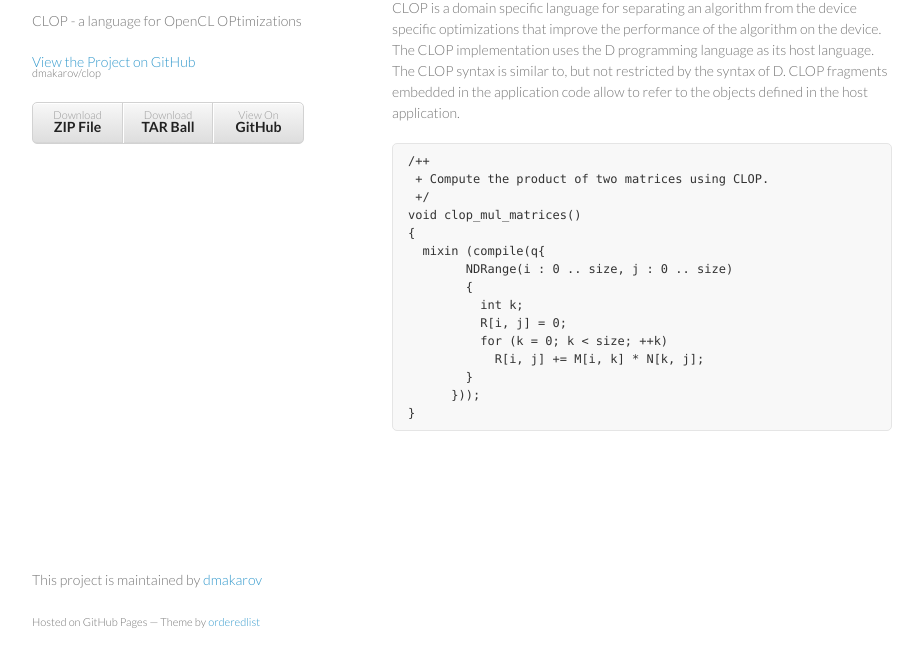
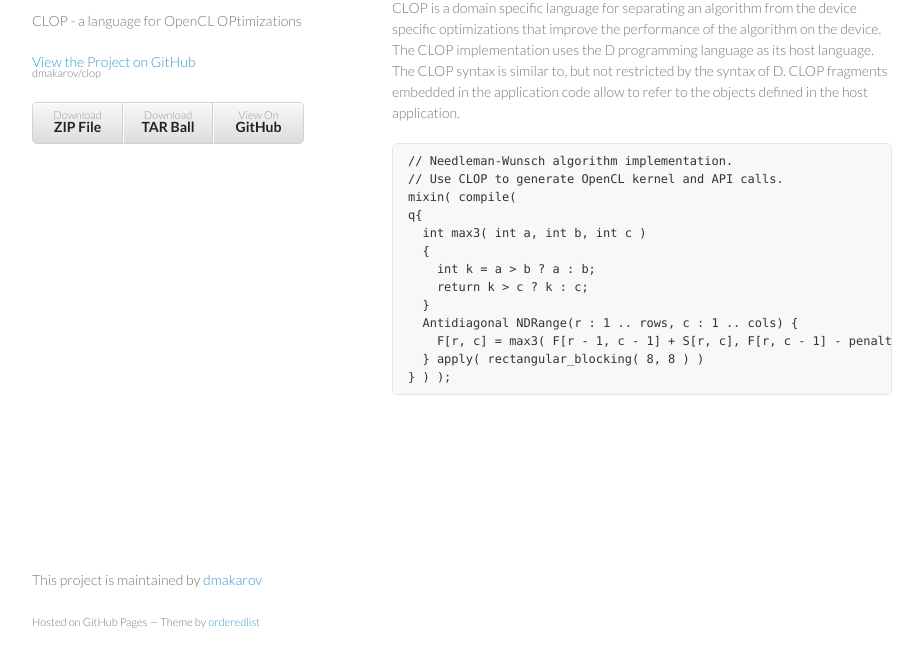
Before and after one commit to dmakarov/clop, a plain HTML site: page index.html in a window 1280 px wide. Shown: the part 99-766 px from the top of the page, without its empty margins (178-1101 px from the left). Drawn offline with Linux system fonts and the light colour scheme.

Commit message:
Use NW example.

```diff
--- a/index.html
+++ b/index.html
@@ -46,21 +46,19 @@
           in the host application.
         </p>
 
-        <pre><code>/++
- + Compute the product of two matrices using CLOP.
- +/
-void clop_mul_matrices()
-{
-  mixin (compile(q{
-        NDRange(i : 0 .. size, j : 0 .. size)
-        {
-          int k;
-          R[i, j] = 0;
-          for (k = 0; k < size; ++k)
-            R[i, j] += M[i, k] * N[k, j];
-        }
-      }));
-}</code></pre>
+        <pre><code>// Needleman-Wunsch algorithm implementation.
+// Use CLOP to generate OpenCL kernel and API calls.
+mixin( compile(
+q{
+  int max3( int a, int b, int c )
+  {
+    int k = a > b ? a : b;
+    return k > c ? k : c;
+  }
+  Antidiagonal NDRange(r : 1 .. rows, c : 1 .. cols) {
+    F[r, c] = max3( F[r - 1, c - 1] + S[r, c], F[r, c - 1] - penalty, F[r - 1, c] - penalty );
+  } apply( rectangular_blocking( 8, 8 ) )
+} ) );</code></pre>
 
 <!-- The autogenerated content
 
```
